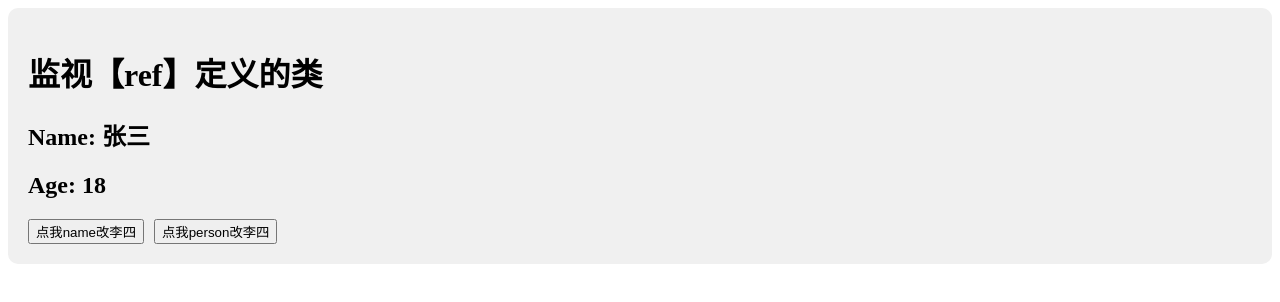
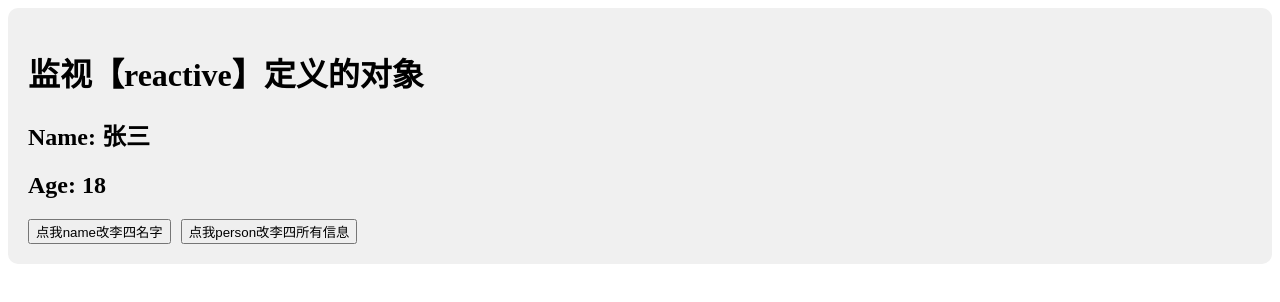
Before and after one commit to BigDragonlin/vue-demo, a Vue app: page / in a window 1280 px wide. Shown: the top 302 px of the page. Built offline with nearby package versions, Linux system fonts and the light colour scheme; the HTML template or start-up script is replaced by a standard one.

Commit message:
监视reactive定义的对象

```diff
--- a/src/components/Person.vue
+++ b/src/components/Person.vue
@@ -1,44 +1,35 @@
 <template>
     <div class="person">
-        <h1>监视【ref】定义的类</h1>
+        <h1>监视【reactive】定义的对象</h1>
         <h2>Name: {{ person.name }}</h2>
         <h2>Age: {{ person.age }}</h2>
-        <button @click="changeName">点我name改李四</button>
-        <button @click="changePerson">点我person改李四</button>
+        <button @click="changeName">点我name改李四名字</button>
+        <button @click="changePerson">点我person改李四所有信息</button>
     </div>
 </template>
 
 
 <script lang="ts" setup name = "Person">
-    import { ref, watch } from 'vue';
-    let person = ref({
+    import { reactive, watch } from 'vue';
+    let person = reactive({
         name: '张三',
         age: 18
     })
     function changeName() {
-        person.value.name = '李四'
+        person.name = '李四'
     }
     function changePerson() {
-        person.value = {
+        //使用reactive时修改对象
+        Object.assign(person, {
             name: '李四',
             age: 20
-        }
+        })
     }
-    // 监视：情况2️一：监视ref定义的对象类型数据
-    // 只有地址变的话，才会触发监视
-    // watch(person, (newVal, oldVal) => {
-    //     console.log('person的值发生了变化', newVal, oldVal)
-    // })
 
-    // 深度监视，监视对象中所有属性的变化
-    // watch(person, (newVal, oldVal) => {
-    //     console.log('person的值发生了变化', newVal, oldVal)
-    // }, { deep: true })
-
-    // 立即监视
-    watch(() => person, (newVal, oldVal) => {
+    // 监视 情况三：监视reactive定义的对象中某个属性改变。reactive默认开启隐式的深度监视，所以任何属性变化都会触发监视
+    watch(person, (newVal, oldVal) => {
         console.log('person的值发生了变化', newVal, oldVal)
-    },{ immediate: true ,deep: true })
+    })
 
 </script>
 
```
